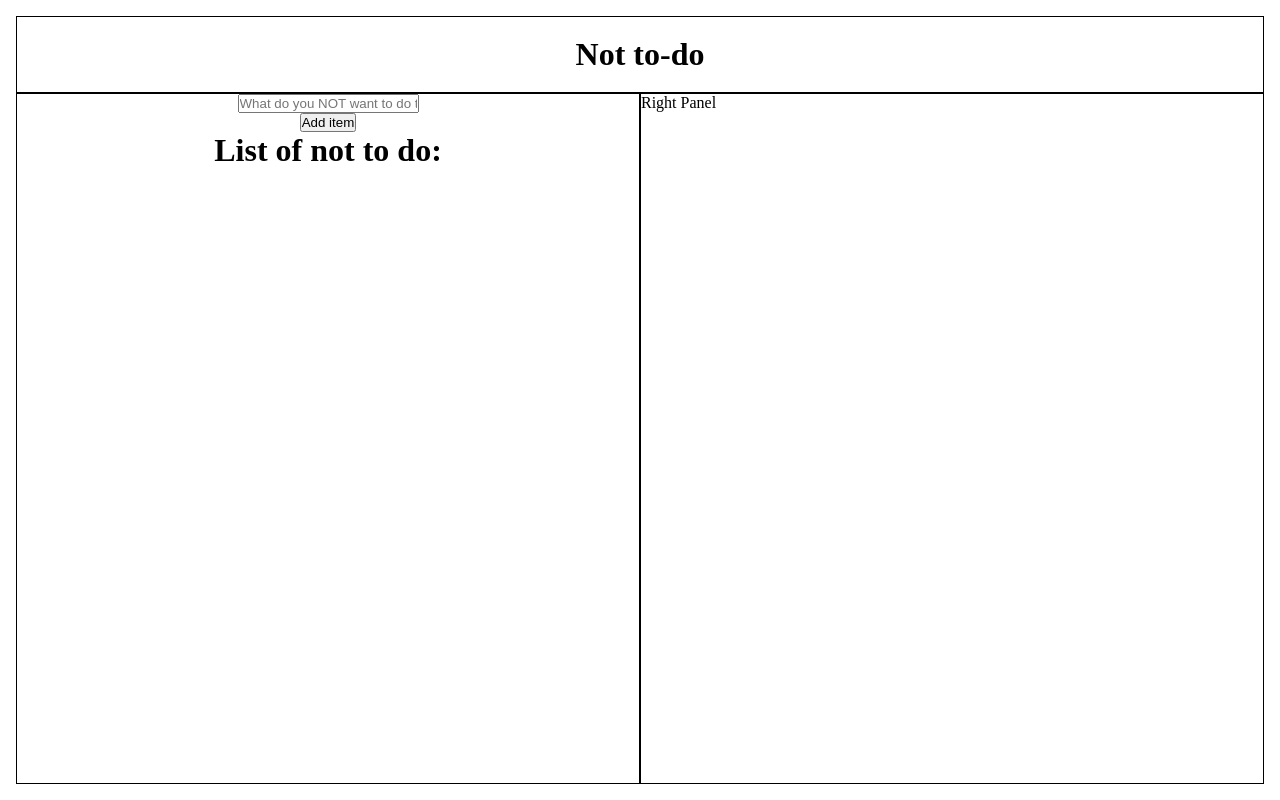
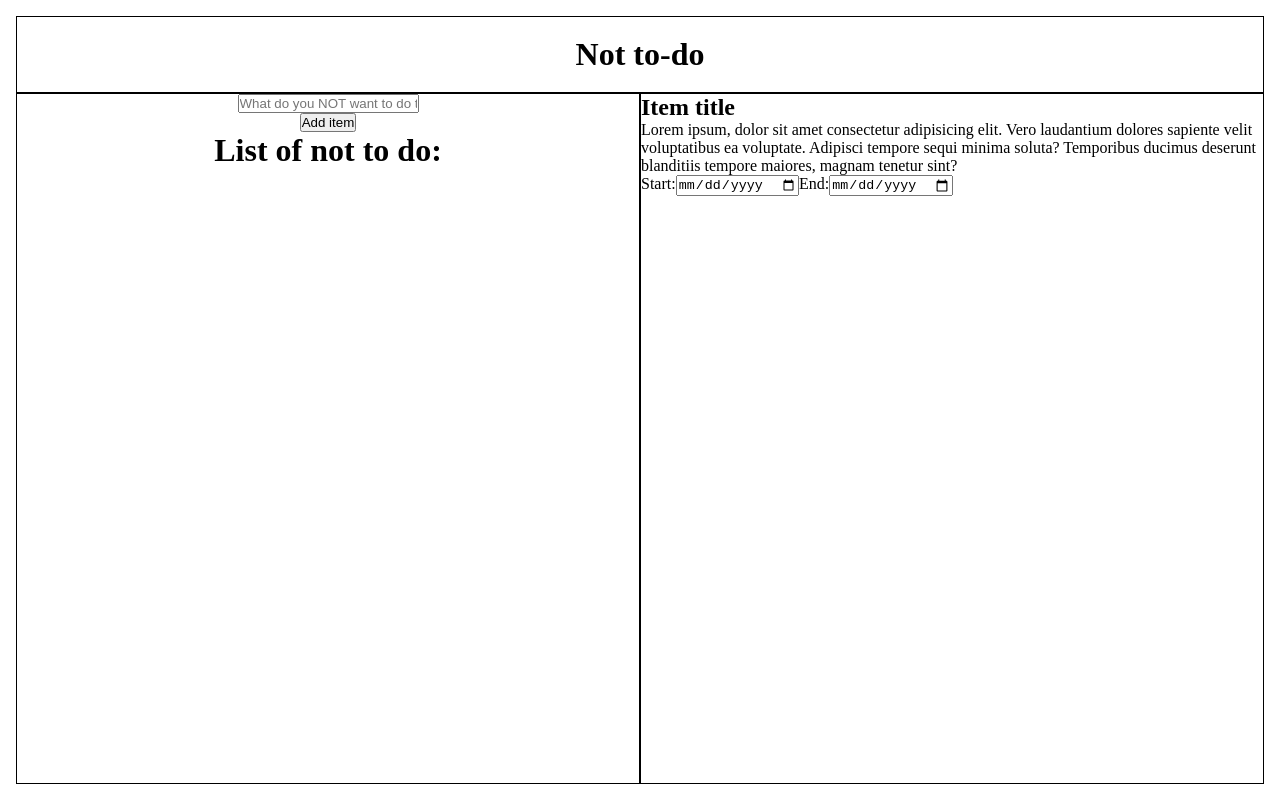
Before and after one commit to WenardKen57/react-basic-todo, a React (Vite) app: page / in a window 1280 px wide. Built offline with nearby package versions, Linux system fonts and the light colour scheme.

Commit message:
add right panel item details preview (not functional)

```diff
--- a/src/components/RightPanel.jsx
+++ b/src/components/RightPanel.jsx
@@ -1,5 +1,29 @@
+import { useState } from "react";
+
 function RightPanel() {
-  return <div className="rightPanel">Right Panel</div>;
+  const [isEditing, setIsEditing] = useState(false);
+
+  if (isEditing) {
+    return <h1>Editing...</h1>;
+  } else {
+    return (
+      <div className="rightPanel">
+        <h2>Item title</h2>
+        <p>
+          Lorem ipsum, dolor sit amet consectetur adipisicing elit. Vero
+          laudantium dolores sapiente velit voluptatibus ea voluptate. Adipisci
+          tempore sequi minima soluta? Temporibus ducimus deserunt blanditiis
+          tempore maiores, magnam tenetur sint?
+        </p>
+        <div>
+          <label htmlFor="startDate">Start:</label>
+          <input id="startDate" type="date" />
+          <label htmlFor="endDate">End:</label>
+          <input id="endDate" type="date" />
+        </div>
+      </div>
+    );
+  }
 }
 
 export default RightPanel;
```
